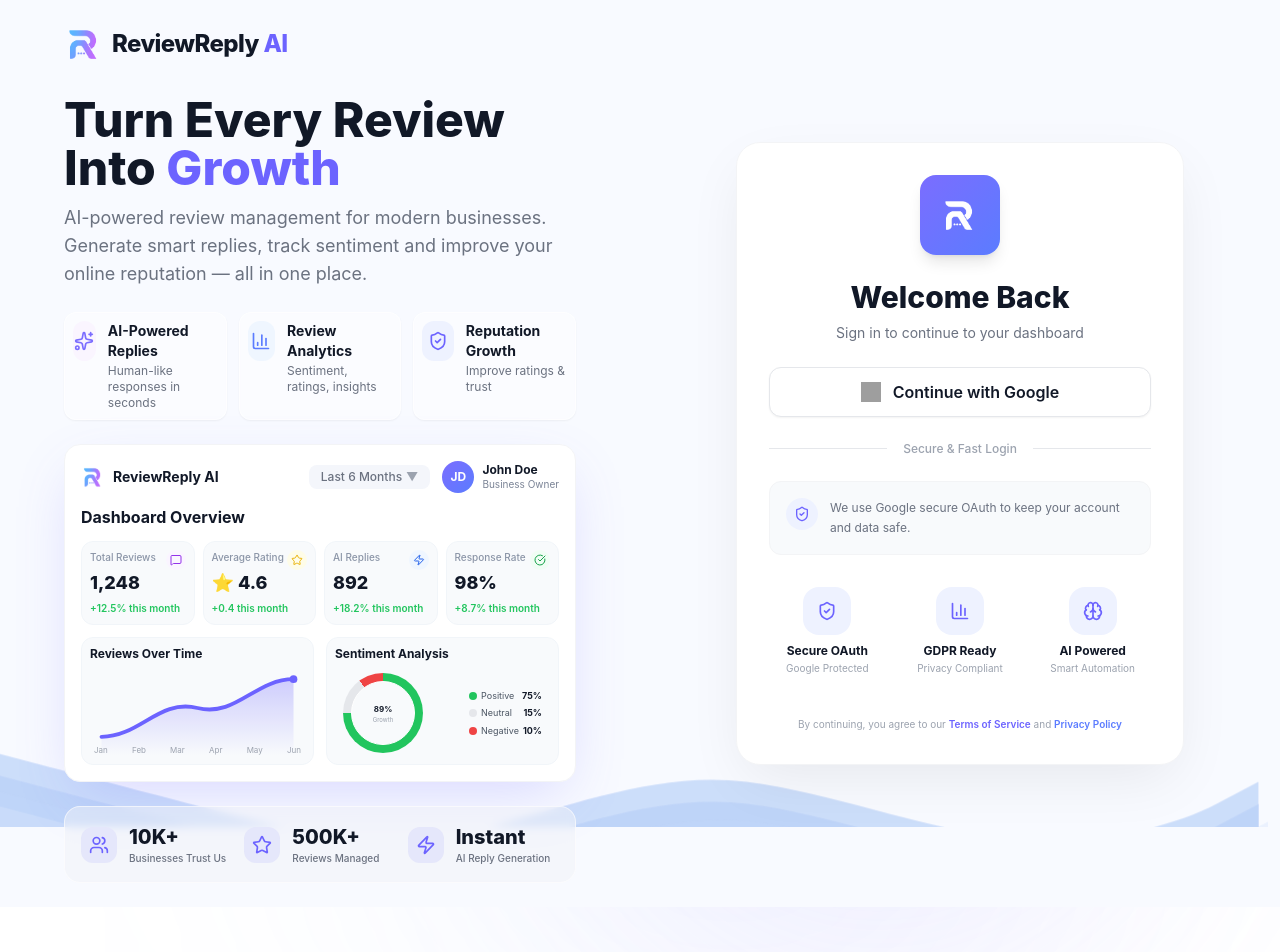
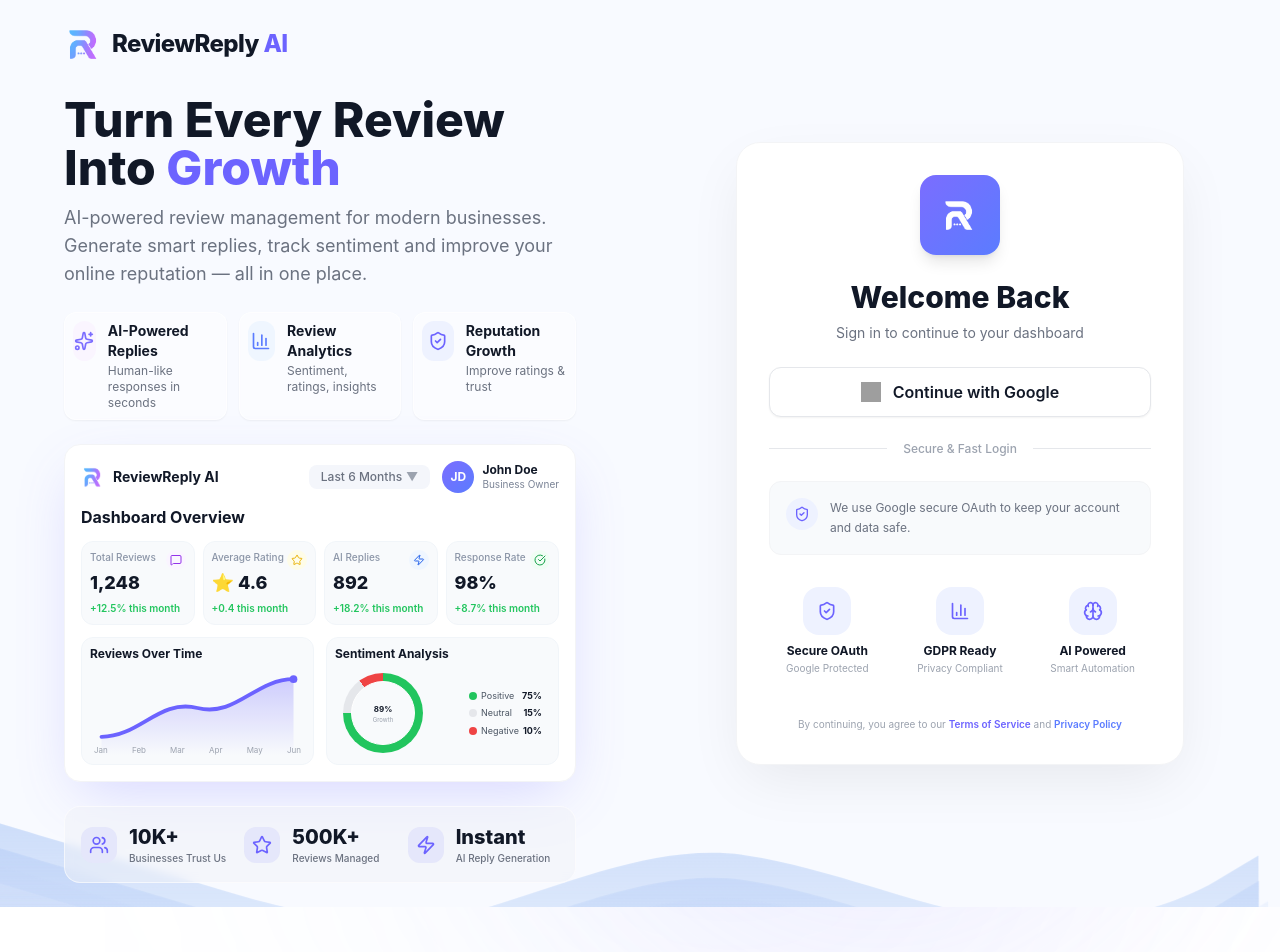
Before and after one commit to afnankhan123456/reviewreply-ai, a Next.js app: page /login in a window 1280 px wide. Shown: the top 952 px of the page. Built offline with nearby package versions, Linux system fonts and the light colour scheme; grey boxes are pictures that could not be loaded.

Commit message:
Update page.tsx

```diff
--- a/app/login/page.tsx
+++ b/app/login/page.tsx
@@ -31,7 +31,7 @@ export default function LoginPage() {
         <div className="absolute bottom-[-50px] right-[10%] w-[550px] h-[550px] bg-[#bba8ff]/15 blur-[130px] rounded-full" />
       </div>
 
-      {/* 🌊 WAVES: Niche se 3 inch upar float (bottom-20) */}
+      {/* 🌊 WAVES – NO WHITE STRIP AT BOTTOM */}
       <style>{`
         @keyframes waveFlow {
           0% { transform: translateX(0px) translateY(0px); }
@@ -44,12 +44,52 @@ export default function LoginPage() {
         .animate-wave-delay-3 { animation: waveFlow 10s ease-in-out 4.5s infinite; }
       `}</style>
 
-      <div className="absolute bottom-20 left-0 w-full h-56 overflow-hidden leading-none z-0 pointer-events-none">
-        <svg viewBox="0 0 1440 200" className="w-full h-full block" preserveAspectRatio="none" xmlns="http://www.w3.org/2000/svg">
-          <path className="animate-wave" fill="#7ca9f0" fillOpacity="0.35" d="M0,120 L48,130 C96,140,192,160,288,180 C384,200,480,210,576,190 C672,170,768,140,864,150 C960,160,1056,190,1152,200 C1248,210,1344,190,1392,170 L1440,150 L1440,320 L0,320 Z" />
-          <path className="animate-wave-delay" fill="#9ebdf5" fillOpacity="0.3" d="M0,140 L48,150 C96,160,192,180,288,200 C384,220,480,230,576,210 C672,190,768,160,864,170 C960,180,1056,210,1152,220 C1248,230,1344,210,1392,190 L1440,170 L1440,320 L0,320 Z" />
-          <path className="animate-wave-delay-2" fill="#c4d6fa" fillOpacity="0.25" d="M0,160 L48,170 C96,180,192,200,288,220 C384,240,480,250,576,230 C672,210,768,180,864,190 C960,200,1056,230,1152,240 C1248,250,1344,230,1392,210 L1440,190 L1440,320 L0,320 Z" />
-          <path className="animate-wave-delay-3" fill="#e6edfd" fillOpacity="0.25" d="M0,180 L48,190 C96,200,192,220,288,240 C384,260,480,270,576,250 C672,230,768,200,864,210 C960,220,1056,250,1152,260 C1248,270,1344,250,1392,230 L1440,210 L1440,320 L0,320 Z" />
+      <div className="absolute bottom-0 left-0 w-full h-64 overflow-hidden leading-none z-0 pointer-events-none">
+        <svg
+          viewBox="0 0 1440 200"
+          className="w-full h-full block"
+          preserveAspectRatio="none"
+          xmlns="http://www.w3.org/2000/svg"
+        >
+          <defs>
+            <linearGradient id="wave1" x1="0" y1="0" x2="0" y2="1">
+              <stop offset="0%" stopColor="#7ca9f0" stopOpacity="0.35" />
+              <stop offset="100%" stopColor="#7ca9f0" stopOpacity="0" />
+            </linearGradient>
+            <linearGradient id="wave2" x1="0" y1="0" x2="0" y2="1">
+              <stop offset="0%" stopColor="#9ebdf5" stopOpacity="0.3" />
+              <stop offset="100%" stopColor="#9ebdf5" stopOpacity="0" />
+            </linearGradient>
+            <linearGradient id="wave3" x1="0" y1="0" x2="0" y2="1">
+              <stop offset="0%" stopColor="#c4d6fa" stopOpacity="0.25" />
+              <stop offset="100%" stopColor="#c4d6fa" stopOpacity="0" />
+            </linearGradient>
+            <linearGradient id="wave4" x1="0" y1="0" x2="0" y2="1">
+              <stop offset="0%" stopColor="#e6edfd" stopOpacity="0.25" />
+              <stop offset="100%" stopColor="#e6edfd" stopOpacity="0" />
+            </linearGradient>
+          </defs>
+
+          <path
+            className="animate-wave"
+            fill="url(#wave1)"
+            d="M0,120 L48,130 C96,140,192,160,288,180 C384,200,480,210,576,190 C672,170,768,140,864,150 C960,160,1056,190,1152,200 C1248,210,1344,190,1392,170 L1440,150 L1440,320 L0,320 Z"
+          />
+          <path
+            className="animate-wave-delay"
+            fill="url(#wave2)"
+            d="M0,140 L48,150 C96,160,192,180,288,200 C384,220,480,230,576,210 C672,190,768,160,864,170 C960,180,1056,210,1152,220 C1248,230,1344,210,1392,190 L1440,170 L1440,320 L0,320 Z"
+          />
+          <path
+            className="animate-wave-delay-2"
+            fill="url(#wave3)"
+            d="M0,160 L48,170 C96,180,192,200,288,220 C384,240,480,250,576,230 C672,210,768,180,864,190 C960,200,1056,230,1152,240 C1248,250,1344,230,1392,210 L1440,190 L1440,320 L0,320 Z"
+          />
+          <path
+            className="animate-wave-delay-3"
+            fill="url(#wave4)"
+            d="M0,180 L48,190 C96,200,192,220,288,240 C384,260,480,270,576,250 C672,230,768,200,864,210 C960,220,1056,250,1152,260 C1248,270,1344,250,1392,230 L1440,210 L1440,320 L0,320 Z"
+          />
         </svg>
       </div>
 
```
